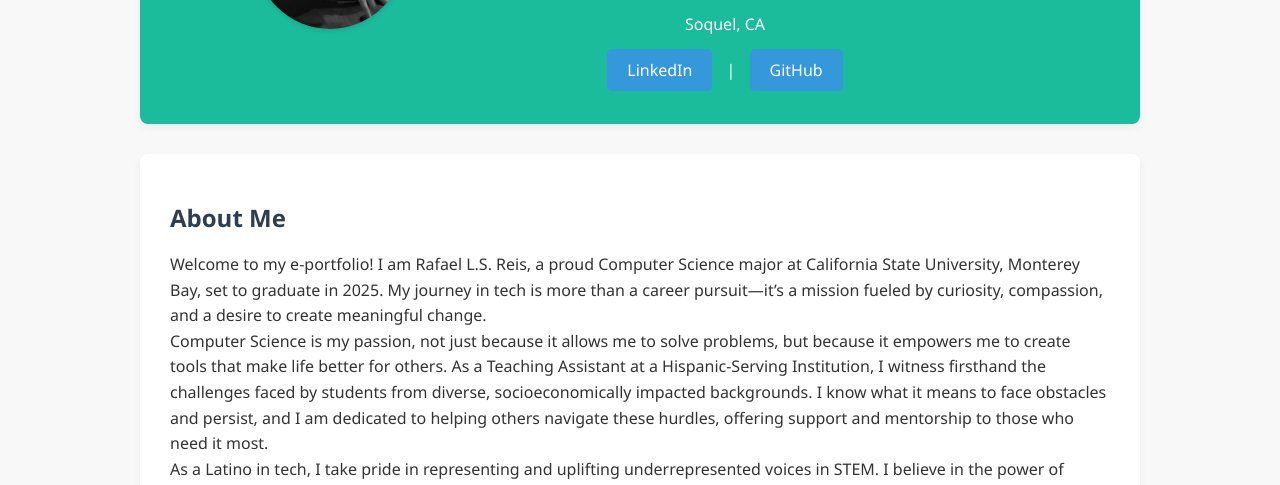
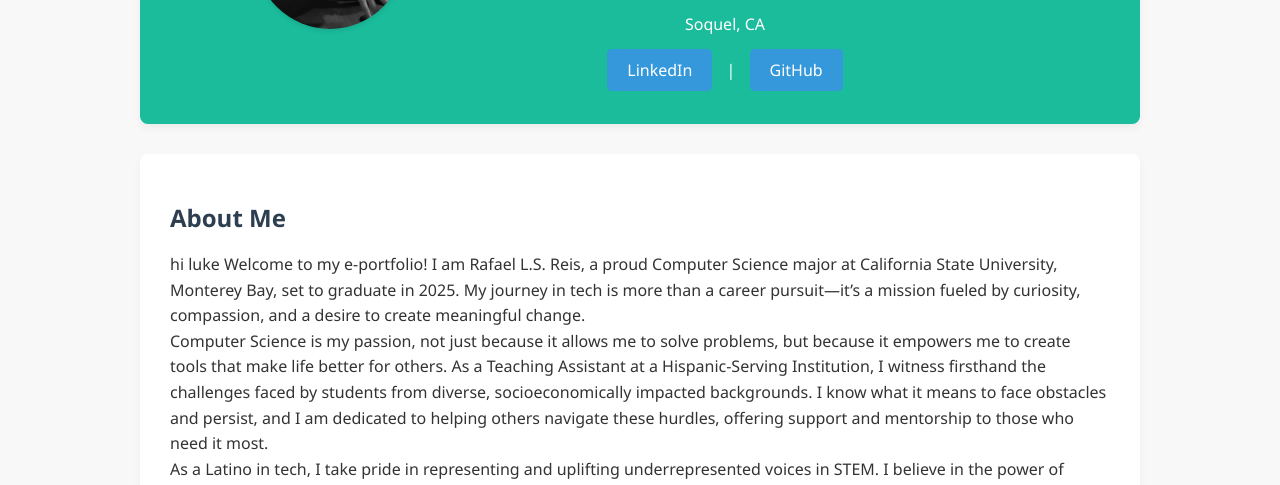
Before and after one commit to Sirraff/r, a plain HTML site: page index.html in a window 1280 px wide. Shown: the part 312-797 px from the top of the page. Drawn offline with Linux system fonts and the light colour scheme.

Commit message:
testetstetfuyghj

```diff
--- a/index.html
+++ b/index.html
@@ -49,7 +49,7 @@
             <div class="container">
                 <h2 class="section-title">About Me</h2>
                 <p>
-                    Welcome to my e-portfolio! I am Rafael L.S. Reis, a proud Computer Science major at California State
+                    hi luke Welcome to my e-portfolio! I am Rafael L.S. Reis, a proud Computer Science major at California State
                     University, Monterey Bay, set to graduate in 2025. My journey in tech is more than a career
                     pursuit—it’s a mission fueled by curiosity, compassion, and a desire to create meaningful change.
                 </p>
```
